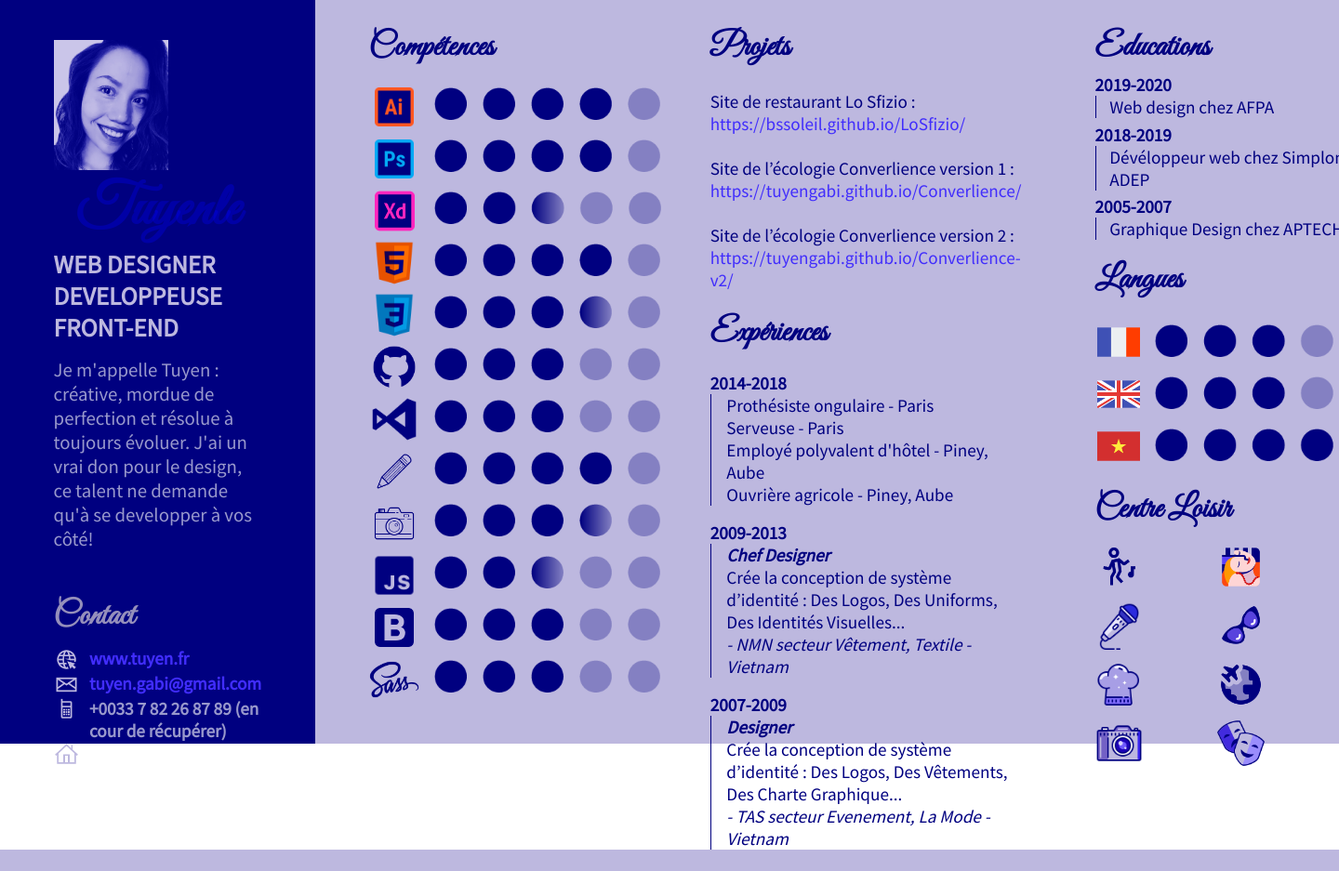
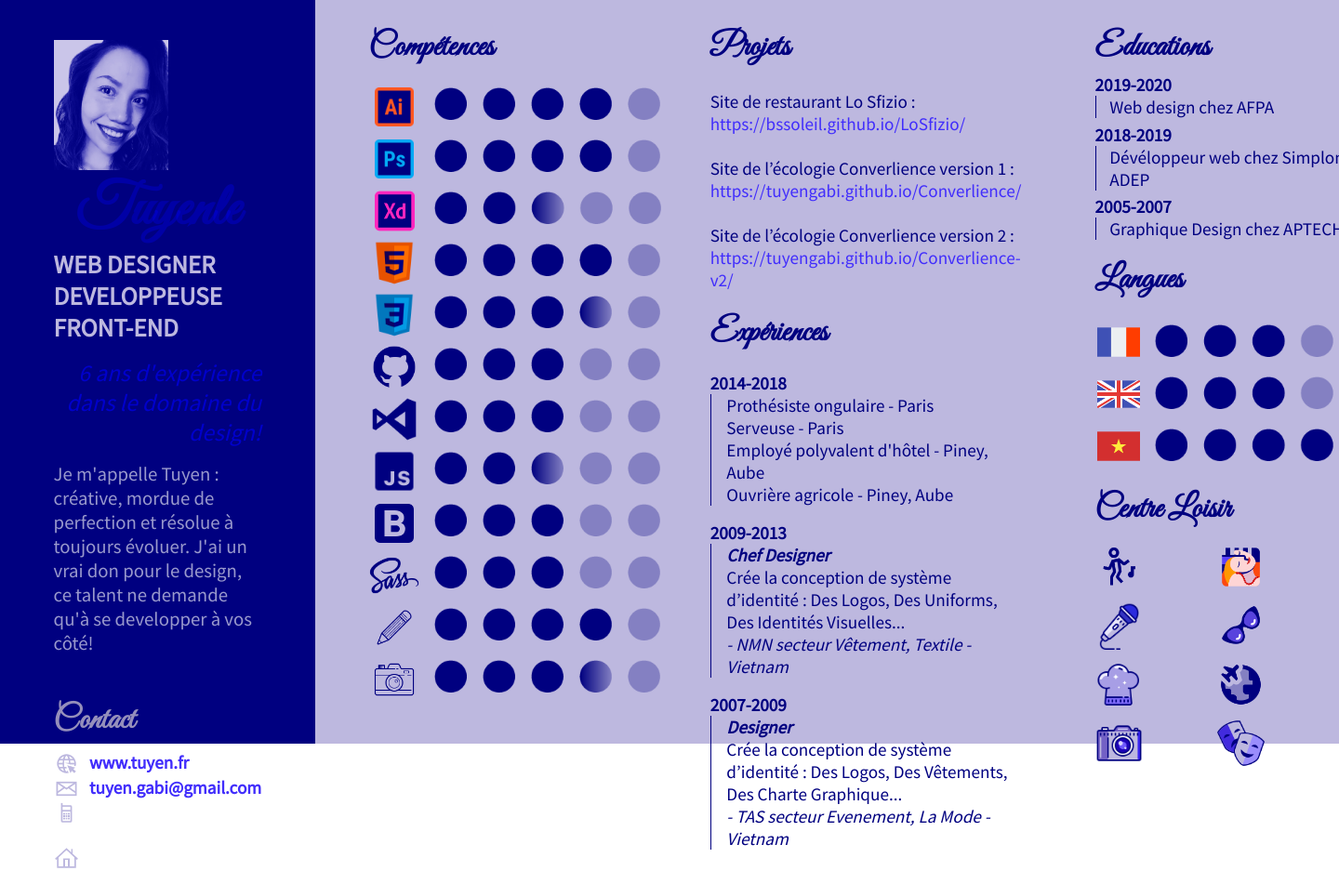
Before and after one commit to tuyengabi/my-CV, a PHP site: page / in a window 1440 px wide; the page is wider, and only the part inside the window is pictured. Shown: that part at 93% size. Before the commit the page ends 914 px from the top of that part, so only its background shows below. Run offline with PHP 8.4, Linux system fonts and the light colour scheme; some web fonts are replaced.

Commit message:
add caption

```diff
--- a/index.css
+++ b/index.css
@@ -36,6 +36,14 @@ h2 {
 h1 {
     font-size: 1.7rem;
     color: #bdb8df;
+}
+
+.caption {
+    padding: 1rem 0 0 0;
+    color: rgba(0, 0, 255, 0.6);
+    font-size: 1.6rem;
+    font-style: italic;
+    text-align: end;
 }
 
 .about {
--- a/index.html
+++ b/index.html
@@ -21,6 +21,7 @@
             <img class="my-photo" src="images/me.png" alt="">
             <h2>Tuyenle</h2>
             <h1>WEB DESIGNER<br>DEVELOPPEUSE FRONT-END</h1>
+            <p class="caption">6 ans d'expérience dans le domaine du design!</p>
             <p class="about">
                 Je m'appelle Tuyen : créative, mordue de perfection et résolue à toujours évoluer. J'ai un vrai don pour le design, ce talent ne demande qu'à se developper à vos côté!
             </p>
@@ -84,14 +85,6 @@
                     <img class="skill-bar" src="images/bar3.png" alt="">
                 </li>
                 <li class="skill-item">
-                    <img class="skill-icon" src="images/icon-pen.png" alt="icon-pen">
-                    <img class="skill-bar" src="images/bar4.png" alt="">
-                </li>
-                <li class="skill-item">
-                    <img class="skill-icon" src="images/icon-cam.png" alt="icon-cam">
-                    <img class="skill-bar" src="images/bar3+.png" alt="">
-                </li>
-                <li class="skill-item">
                     <img class="skill-icon" src="images/icon-js.png" alt="icon-js">
                     <img class="skill-bar" src="images/bar2+.png" alt="">
                 </li>
@@ -102,6 +95,14 @@
                 <li class="skill-item">
                     <img class="skill-icon" src="images/icon-sass.png" alt="icon-sass">
                     <img class="skill-bar" src="images/bar3.png" alt="">
+                </li>
+                <li class="skill-item">
+                    <img class="skill-icon" src="images/icon-pen.png" alt="icon-pen">
+                    <img class="skill-bar" src="images/bar4.png" alt="">
+                </li>
+                <li class="skill-item">
+                    <img class="skill-icon" src="images/icon-cam.png" alt="icon-cam">
+                    <img class="skill-bar" src="images/bar3+.png" alt="">
                 </li>
                 <li class="skill-item hide">
                     <img class="skill-icon" src="images/icon-wpress.png" alt="icon-wpress">
```
